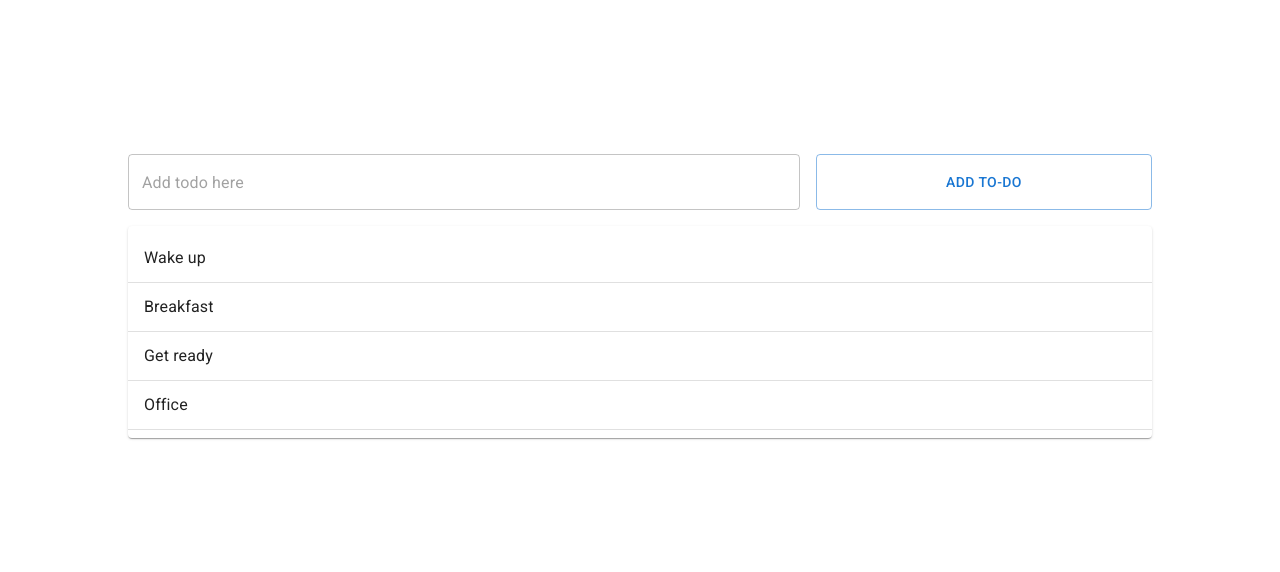
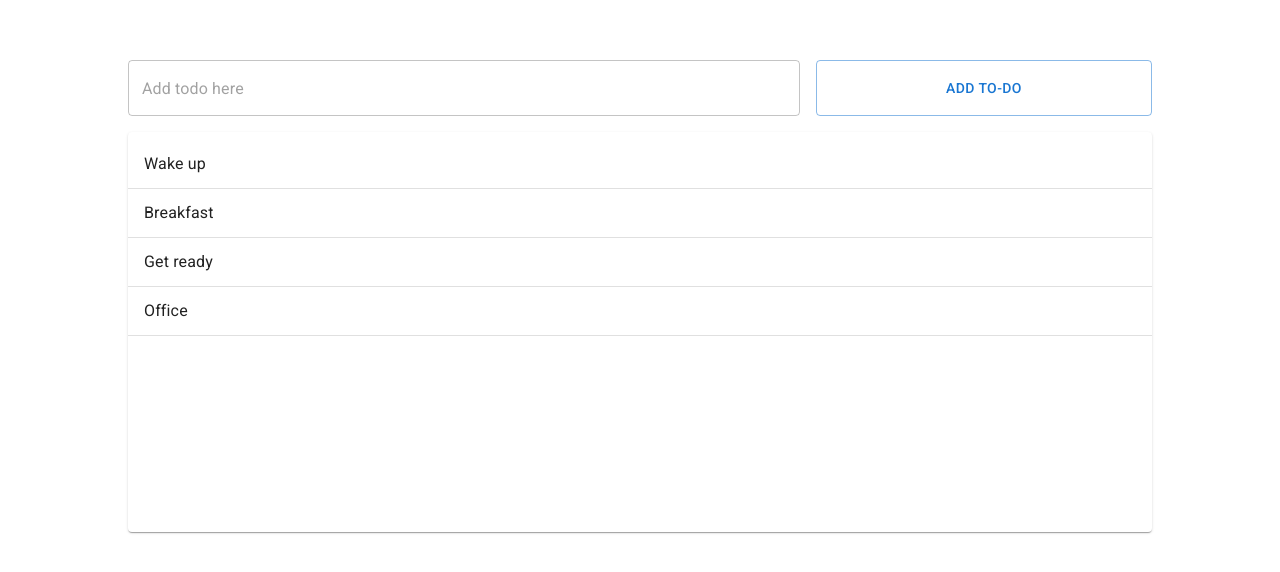
Before and after one commit to sohil37/toDoApp, a React (Vite) app: page / in a window 1280 px wide. Shown: the part 104-676 px from the top of the page. Built offline with nearby package versions, Linux system fonts and the light colour scheme.

Commit message:
Implemented material ui

```diff
--- a/src/stylesheets/ShowAllToDo.css
+++ b/src/stylesheets/ShowAllToDo.css
@@ -0,0 +1,4 @@
+.ShowAllToDo {
+  height: 50vh;
+  overflow: auto;
+}
```
